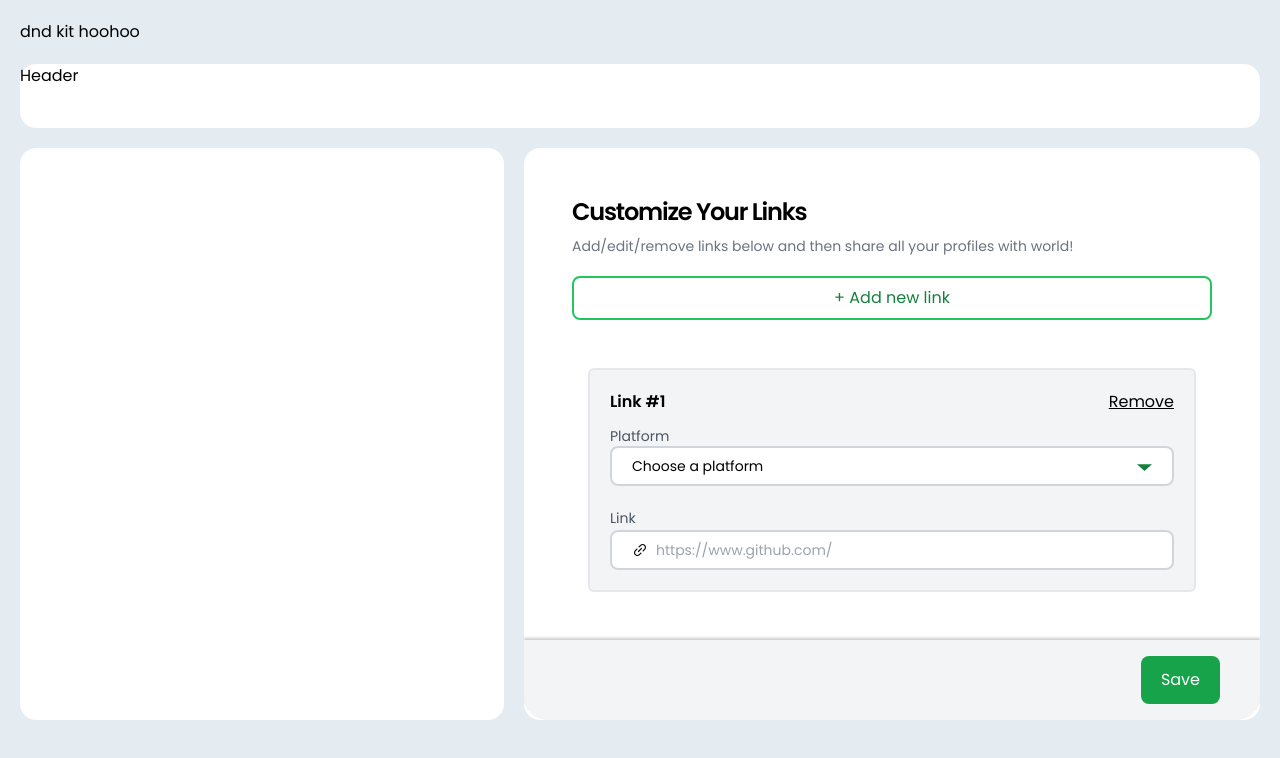
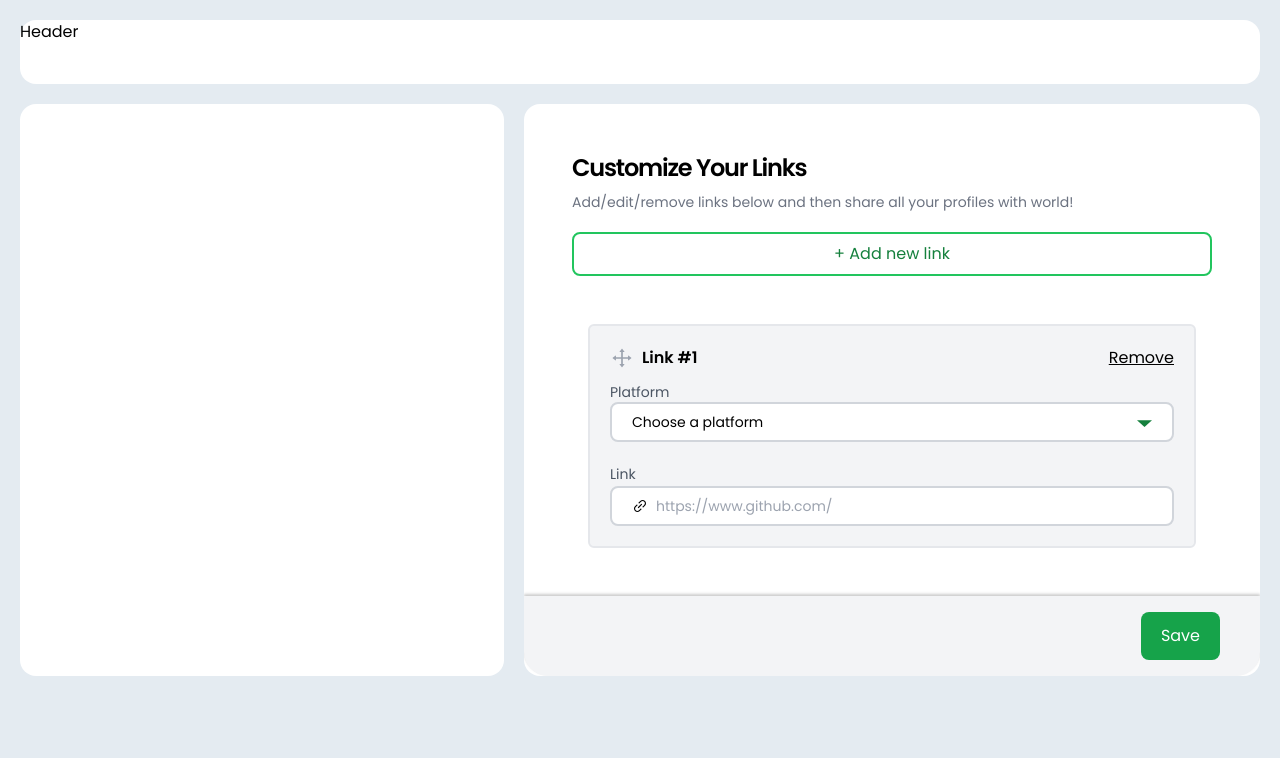
Before and after one commit to tayfunario/link-sharing-app, a Next.js app: page / in a window 1280 px wide. Both pictures are taken after a click on the button "+ Add new link". Shown: the top 758 px of the page. Built offline with nearby package versions, Linux system fonts and the light colour scheme.

Commit message:
drag-drop last commit

```diff
--- a/components/Dashboard.tsx
+++ b/components/Dashboard.tsx
@@ -1,7 +1,17 @@
-import { useState, useEffect } from "react";
+import { useEffect, useState } from "react";
 import Linkbox from "./Linkbox";
 import { LinkProps } from "../pages";
 import { motion } from "framer-motion";
+import { DndContext, closestCenter } from "@dnd-kit/core";
+import {
+  SortableContext,
+  verticalListSortingStrategy,
+  arrayMove,
+} from "@dnd-kit/sortable";
+import {
+  restrictToVerticalAxis,
+  restrictToParentElement,
+} from "@dnd-kit/modifiers";
 
 interface DashboardProps {
   links: LinkProps[];
@@ -11,11 +21,24 @@ interface DashboardProps {
 export const Dashboard = ({ links, overrideLinks }: DashboardProps) => {
   const [stagingLinks, setStagingLinks] = useState<LinkProps[]>(links);
 
+  const handleDragStart = (event: any) => {};
+
+  const handleDragEnd = (event: any) => {
+    const { active, over } = event;
+    if (active.id !== over.id) {
+      setStagingLinks((links) => {
+        const oldIndex = links.findIndex((l) => l.id === active.id);
+        const newIndex = links.findIndex((l) => l.id === over.id);
+        return arrayMove(links, oldIndex, newIndex);
+      });
+    }
+  };
+
   const addLink = () => {
     setStagingLinks([
       ...stagingLinks,
       {
-        id: stagingLinks.length,
+        id: stagingLinks.length + 1,
         platform: "Choose a platform",
         url: "",
         icon: null,
@@ -60,6 +83,16 @@ export const Dashboard = ({ links, overrideLinks }: DashboardProps) => {
         </motion.button>
       </div>
 
+      <DndContext
+        onDragStart={handleDragStart}
+        onDragEnd={handleDragEnd}
+        collisionDetection={closestCenter}
+        modifiers={[restrictToVerticalAxis, restrictToParentElement]}
+      >
+        <SortableContext
+          items={stagingLinks}
+          strategy={verticalListSortingStrategy}
+        >
           <div className="flex flex-col gap-y-10 px-16">
             {stagingLinks.map((link, index) => (
               <Linkbox
@@ -72,6 +105,8 @@ export const Dashboard = ({ links, overrideLinks }: DashboardProps) => {
               />
             ))}
           </div>
+        </SortableContext>
+      </DndContext>
 
       <div
         id="dashboard-bottom-div"
--- a/components/Linkbox.tsx
+++ b/components/Linkbox.tsx
@@ -1,8 +1,14 @@
 import { BsYoutube, BsFacebook, BsInstagram } from "react-icons/bs";
-import { AiFillGithub, AiOutlineTwitter, AiOutlineLink } from "react-icons/ai";
+import {
+  AiFillGithub,
+  AiOutlineTwitter,
+  AiOutlineLink,
+  AiOutlineDrag,
+} from "react-icons/ai";
 import { motion, AnimatePresence } from "framer-motion";
 import { useState, useEffect } from "react";
 import { LinkProps } from "../pages";
+import { useSortable } from "@dnd-kit/sortable";
 
 interface LinkboxProps {
   index: number;
@@ -14,15 +20,39 @@ interface LinkboxProps {
 
 function Linkbox({
   index,
+  link,
   updateUrl,
-  link,
   updatePlatform,
   removeLink,
 }: LinkboxProps) {
+  const { attributes, listeners, setNodeRef, transform, transition } =
+    useSortable({
+      id: link.id,
+    });
+
+  const style = transform
+    ? {
+        transform: `translate3d(${transform.x}px, ${transform.y}px, 0)`,
+        transition,
+      }
+    : {};
+
   return (
-    <div className="linkbox bg-gray-100 p-5 border-2 rounded-md">
+    <div
+      className="linkbox bg-gray-100 p-5 border-2 rounded-md shadow-gray-500"
+      ref={setNodeRef}
+      style={style}
+      {...attributes}
+    >
       <div className="flex justify-between">
-        <span className="font-semibold">Link #{index + 1}</span>
+        <div className="flex items-center gap-x-2">
+          <AiOutlineDrag
+            className="handle w-6 h-6 text-gray-400"
+            {...listeners}
+          />
+          <span className="font-semibold">Link #{index + 1}</span>
+        </div>
+
         <span
           className="underline"
           onClick={() => {
@@ -213,8 +243,8 @@ const Input = ({ index, link: { url, platform }, updateUrl }: InputProps) => {
             type="text"
             id="link"
             value={url}
+            onChange={(e) => updateUrl(index, e.target.value)}
             className="grow bg-transparent text-sm focus:outline-none"
-            onChange={(e) => updateUrl(index, e.target.value)}
             placeholder={
               platform === "Choose a platform"
                 ? `https://www.github.com/`
--- a/package.json
+++ b/package.json
@@ -10,11 +10,12 @@
     "component:headless": "cypress run --component"
   },
   "dependencies": {
-    "@types/react-beautiful-dnd": "^13.1.6",
+    "@dnd-kit/core": "^6.0.8",
+    "@dnd-kit/modifiers": "^6.0.1",
+    "@dnd-kit/sortable": "^7.0.2",
     "framer-motion": "^10.16.4",
     "next": "latest",
     "react": "18.2.0",
-    "react-beautiful-dnd": "^13.1.1",
     "react-dom": "18.2.0",
     "react-icons": "^4.11.0"
   },
--- a/pages/index.tsx
+++ b/pages/index.tsx
@@ -1,4 +1,4 @@
-import { useState } from "react";
+import { useState, useEffect } from "react";
 import { Dashboard } from "../components/Dashboard";
 import { Preview } from "../components/Preview";
 import { Header } from "../components/Header";
@@ -33,7 +33,6 @@ export default function Home() {
   return (
     <div id="container" className="min-h-screen box-border font-Poppins p-5">
       <div className="grid grid-cols-5 gap-5">
-        <h3>dnd kit hoohoo</h3>
         <Header />
         <Preview links={links} />
         <Dashboard links={links} overrideLinks={overrideLinks} />
--- a/styles/globals.css
+++ b/styles/globals.css
@@ -22,3 +22,7 @@
 #dashboard-bottom-div {
   box-shadow: 0px -2px 3px 0px hsl(0, 0%, 80%);
 }
+
+.handle:active .linkbox {
+  margin: 10rem;
+}
```
Also changed, not shown: 1 other file (tests, documents, lock files or other folders). Lines whose indentation alone changed are shown as unchanged.
